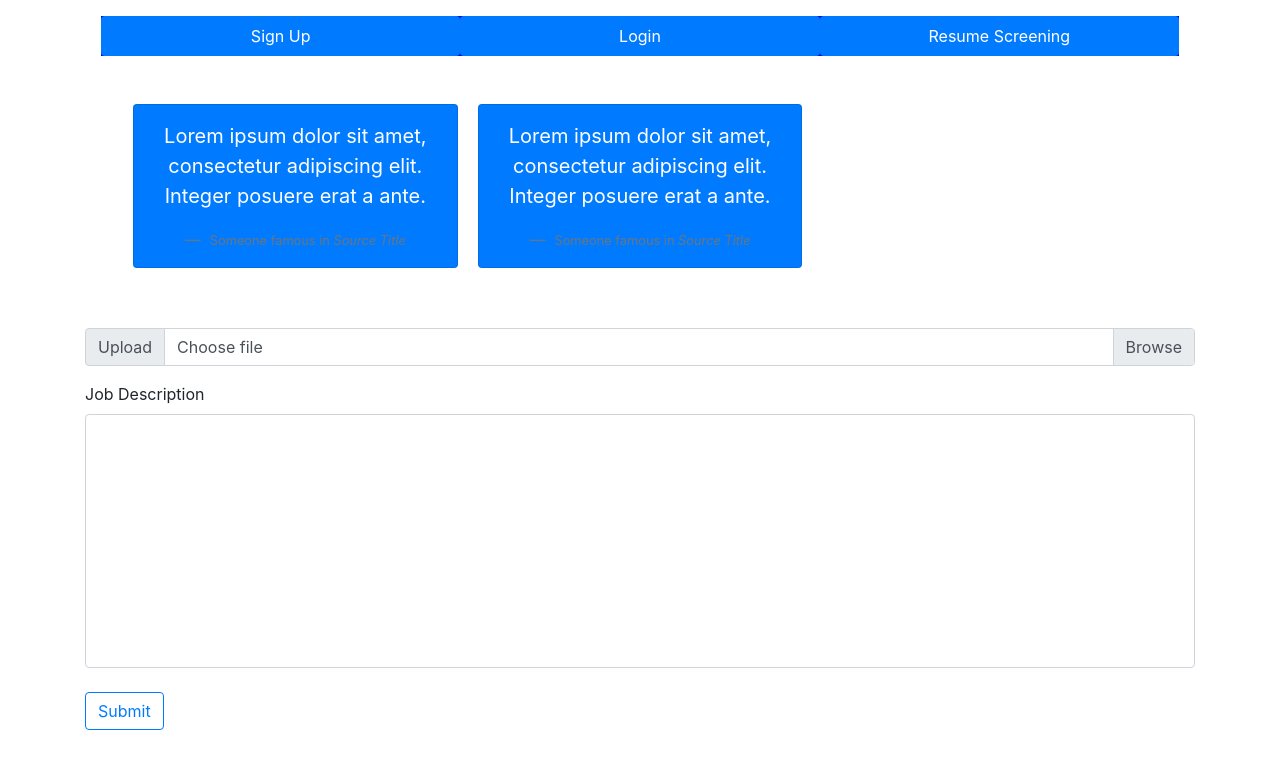
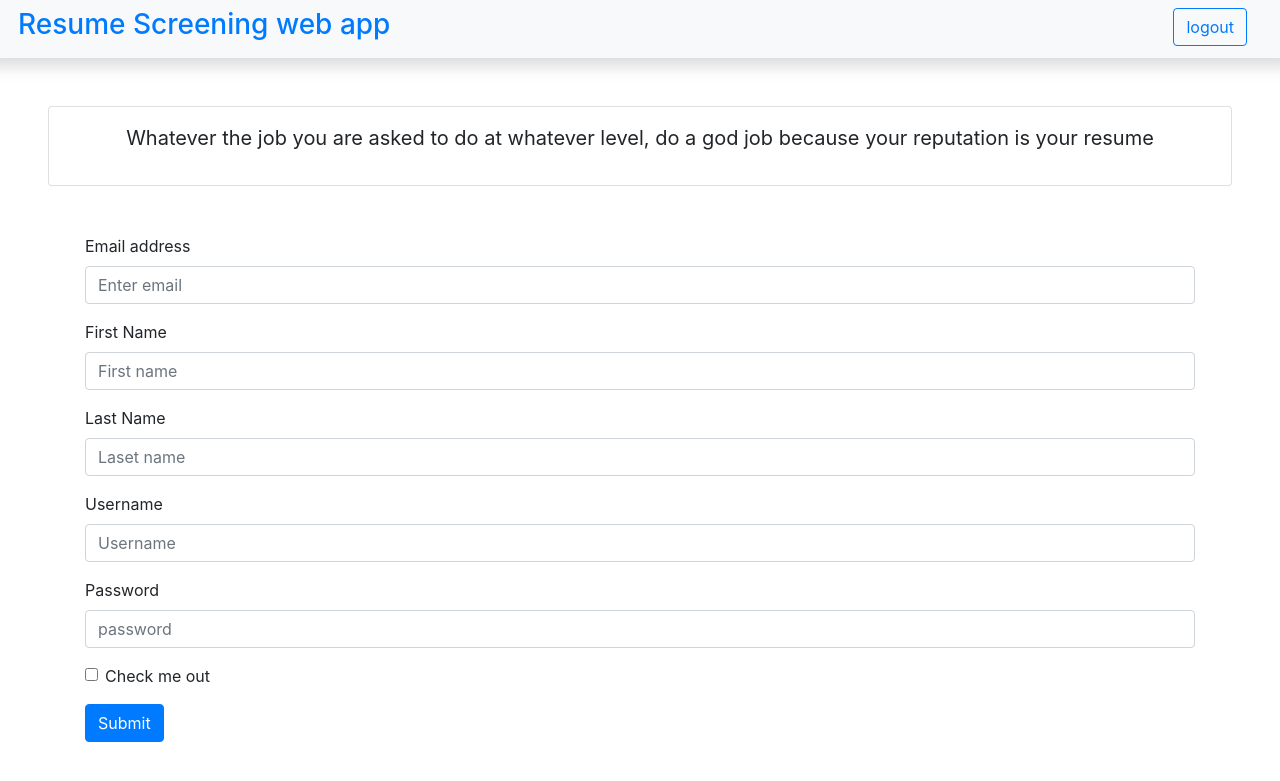
Before and after one commit to sefinehtesfa34/Hackathon-competition, a Django app: page / in a window 1280 px wide. Shown: the top 781 px of the page. Run offline with Django 4.2, Linux system fonts and the light colour scheme; parts of the project's set-up code (start-up, migrations or seed data) failed here and were passed over.

Commit message:
second commit

```diff
--- a/connector/forms.py
+++ b/connector/forms.py
@@ -7,3 +7,7 @@ class RegisterForm(forms.ModelForm):
     class Meta:
         model = RegisterModel
         fields = '__all__'
+        widgets = {
+            # telling Django your password field in the mode is a password input on the template
+            'password': forms.PasswordInput()
+        }
--- a/connector/models.py
+++ b/connector/models.py
@@ -1,4 +1,5 @@
 from django.db import models
+from django.forms import PasswordInput
 
 
 class RegisterModel(models.Model):
@@ -6,3 +7,4 @@ class RegisterModel(models.Model):
     firstName=models.CharField(max_length=50,default='sefineh')
     lastName=models.CharField(max_length=50,default='tesfa')
     userName=models.CharField(max_length=50,default='sefineh')
+    password=models.CharField(max_length=100,default='')
--- a/connector/templates/connector/base.html
+++ b/connector/templates/connector/base.html
@@ -11,44 +11,31 @@
 
 <body>
 
-<div class="container">
-    <nav style="background-color:blue" class="nav nav-pills nav-justified m-3">
-        <a class="nav-item nav-link active" href="{% url 'register' %}">Sign Up</a>
-        <a class="nav-item nav-link active" href="#">Login</a>
-        <a class="nav-item nav-link active" href="#">Resume Screening</a>
-      </nav>
-    <div class=" m-5 card-columns">
-        <div class="card bg-primary text-white text-center p-3">
+  <div>
+    <div class="px-5 py-2 row shadow bg-light justify-content-between text-primary align-content-center">
+        <div class="row">
+            <h3>Resume Screening web app</h3>
+        </div>
+        <div>
+            <a class="btn btn-outline-primary" href="{% url 'register' %}">logout</a>
+        </div>
+    </div>
+
+    <div class="m-5">
+      <div class="card text-center p-3">
           <blockquote class="blockquote mb-0">
-            <p>Lorem ipsum dolor sit amet, consectetur adipiscing elit.
-                Integer posuere erat a ante.</p>
-            <footer class="blockquote-footer">
-              <small class="text-muted">
-                Someone famous in <cite title="Source Title">Source Title</cite>
-              </small>
-            </footer>
-          </blockquote>
-        </div>
-        <div class="card bg-primary text-white text-center p-3">
-            <blockquote class="blockquote mb-0">
-              <p>Lorem ipsum dolor sit amet, consectetur adipiscing elit.
-                  Integer posuere erat a ante.</p>
-              <footer class="blockquote-footer">
-                <small class="text-muted">
-                  Someone famous in <cite title="Source Title">Source Title</cite>
-                </small>
-              </footer>
+              <p>Whatever the job you are asked to do at whatever level, do a god job because your reputation is your resume </p>
+
             </blockquote>
-          </div>
-
-        </div>
-
+      </div>
+  </div>
+<div class="container mb-5">
         {% block content%}
 
 
         {% endblock%}
 
-
+</div>
       </div>
     <script src="https://code.jquery.com/jquery-3.3.1.slim.min.js" integrity="sha384-q8i/X+965DzO0rT7abK41JStQIAqVgRVzpbzo5smXKp4YfRvH+8abtTE1Pi6jizo" crossorigin="anonymous"></script>
     <script src="https://cdn.jsdelivr.net/npm/popper.js@1.14.3/dist/umd/popper.min.js" integrity="sha384-ZMP7rVo3mIykV+2+9J3UJ46jBk0WLaUAdn689aCwoqbBJiSnjAK/l8WvCWPIPm49" crossorigin="anonymous"></script>
--- a/connector/templates/connector/home.html
+++ b/connector/templates/connector/home.html
@@ -1,6 +1,9 @@
 {% extends 'connector/base.html' %}
 
- {% block content %}
+
+{% block content %}
+
+
 
  <form enctype="multipart/form-data" action="/your-name/" method="post">
 
--- a/connector/templates/connector/register.html
+++ b/connector/templates/connector/register.html
@@ -5,29 +5,25 @@
     {% csrf_token %}
     <div class="form-group">
       <label for="exampleInputEmail1">Email address</label>
-      <input type="email" name='email' class="form-control" id="exampleInputEmail1" aria-describedby="emailHelp" placeholder="Enter email">
-      <small id="emailHelp" class="form-text text-muted">We'll never share your account with anyone else.</small>
-    </div>
+      <input type="email" name='email' class="form-control" id="exampleInputEmail1" placeholder="Enter email" required>
+      </div>
     <div class="form-group">
         <label for="first-Name">First Name </label>
-        <input type="text" class="form-control" id="first-Name" aria-describedby="firstNameHelp" name="firstName" placeholder="First name ">
-        {% comment %} <small id="firstNameHelp" class="form-text text-muted">We'll never share your email with anyone else.</small> {% endcomment %}
-      </div>
+        <input type="text" class="form-control" id="first-Name" name="firstName" placeholder="First name" required>
+        </div>
       <div class="form-group">
         <label for="lastName">Last Name</label>
-        <input type="text" name="lastName" class="form-control" id="lastName" aria-describedby="lastNameHelp" placeholder="Laset name">
-        {% comment %} <small id="lastNameHelp" class="form-text text-muted">We'll never share your email with anyone else.</small> {% endcomment %}
-      </div>
+        <input type="text" name="lastName" class="form-control" id="lastName" placeholder="Laset name" required>
+        </div>
       <div class="form-group">
         <label for="userName">Username</label>
-        <input type="text" name="userName" class="form-control" id="userName" aria-describedby="userNameHelp" placeholder="Username">
-        {% comment %} <small id="userName" class="form-text text-muted">We'll never share your email with anyone else.</small> {% endcomment %}
-      </div>
+        <input type="text" name="userName" class="form-control" id="userName" placeholder="Username" required>
+        </div>
+        <div class="form-group">
+          <label for="password">Password</label>
+          <input type="password" name="password" class="form-control" id="password"  placeholder="password" required>
+          </div>
 
-    {% comment %} <div class="form-group">
-      <label for="exampleInputPassword1">Password</label>
-      <input type="password" class="form-control" id="exampleInputPassword1" placeholder="Password">
-    </div> {% endcomment %}
     <div class="form-group form-check">
       <input type="checkbox" class="form-check-input" id="exampleCheck1">
       <label class="form-check-label" for="exampleCheck1">Check me out</label>
--- a/connector/urls.py
+++ b/connector/urls.py
@@ -4,9 +4,11 @@ from django.urls import path
 from django.conf.urls.static import static
 from . import views
 urlpatterns = [
-    path('',views.home),
-    path('your-name/',views.upload),
+    path('',views.register),
+    path('home/',views.home,name='home'),
+    path('your-name/',views.upload,name='your-name'),
     path('register/',views.register,name='register'),
+    path('login/',views.login,name='login'),
 ]
 
 if settings.DEBUG:
--- a/connector/views.py
+++ b/connector/views.py
@@ -38,10 +38,14 @@ def register(request):
         form=RegisterForm(request.POST)
         if form.is_valid():
             form.save()
-            return HttpResponseRedirect('/')
+            return HttpResponseRedirect('/home/')
         else:
             form=RegisterForm()
             return redirect("/register/")
     elif request.method=='GET':
 
         return render(request,'connector/register.html')
+
+def login(request):
+
+    return render(request,'connector/login.html')
```
Also changed, not shown: connector/templates/connector/login.html (added, +47 -0 lines), connector/migrations/0003_registermodel_password.py (added), db.sqlite3, 2 other files.
